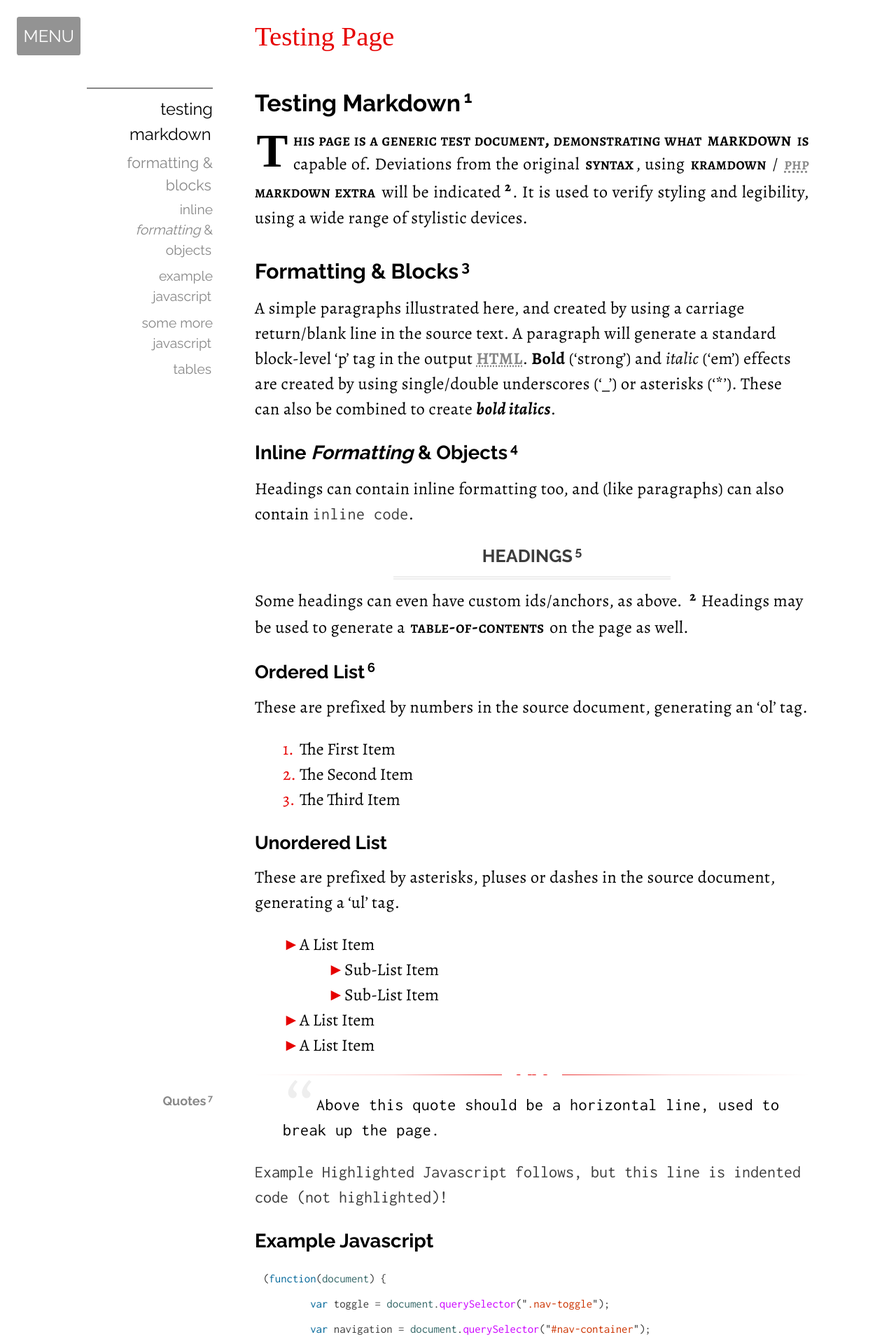
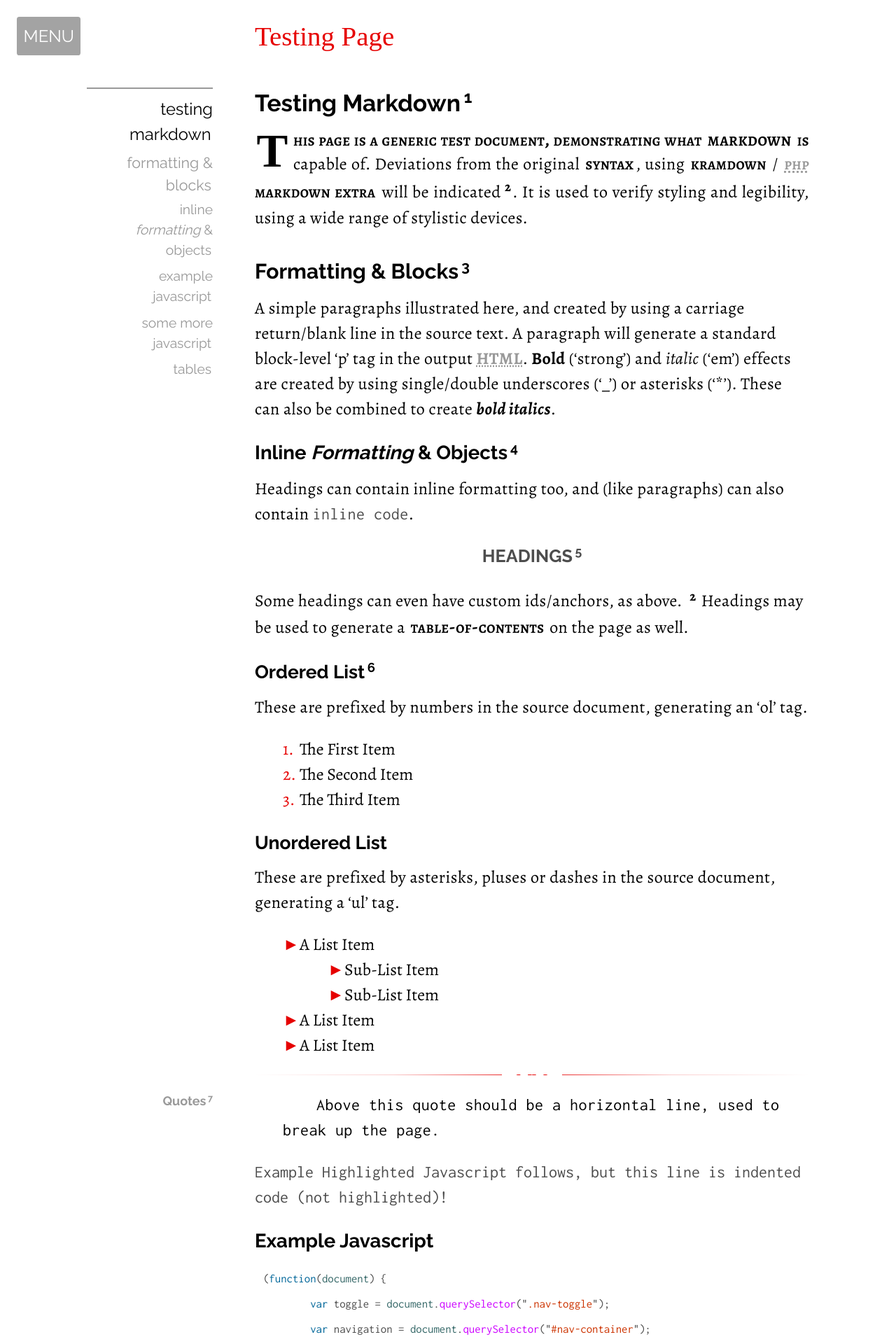
Before and after one commit to LifeStack-IO/lifestack-io.github.io, a Jekyll site: the page built from _pages/test.md, in a window 1280 px wide. Shown: the top 1920 px of the page at 70% size. Built offline with Jekyll 4.4.1, drawn with Linux system fonts in a browser that asks for light colours; some web fonts are replaced.

```diff
--- a/_sass/_variables.scss
+++ b/_sass/_variables.scss
@@ -20,7 +20,7 @@ $colour-background: 					#ffffff;
 $colour-emphasis: 						#000000;
 $colour-foreground: 					lighten($colour-emphasis, 15%);
 $colour-shadow: 							rgba($colour-emphasis, 0.5);
-$colour-general:							#888888;
+$colour-general:							#999999;
 $colour-general-light:				lighten($colour-general, 40%);
 $colour-general-dark:					darken($colour-general, 30%);
 $colour-highlight:						#e60000;
```
